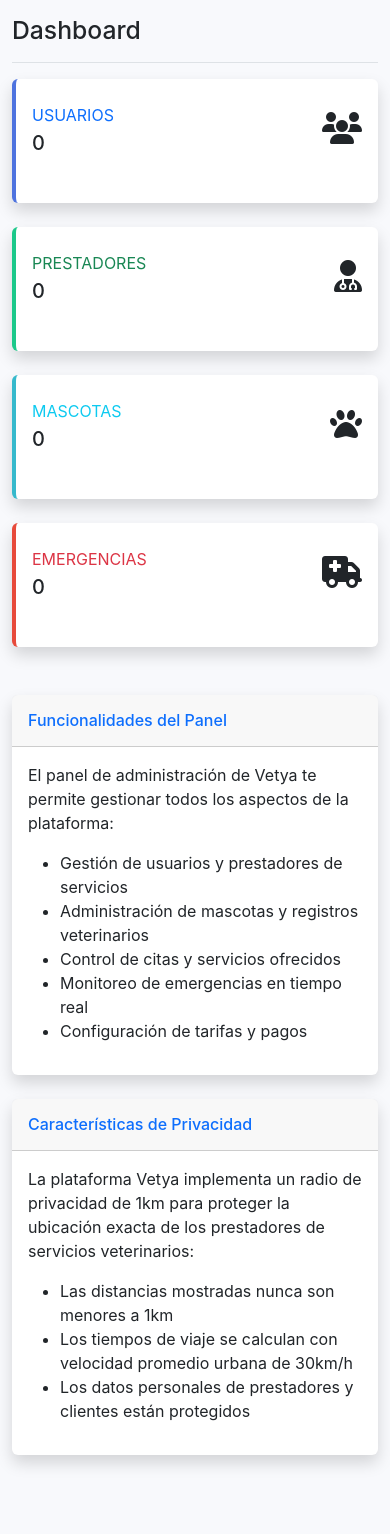
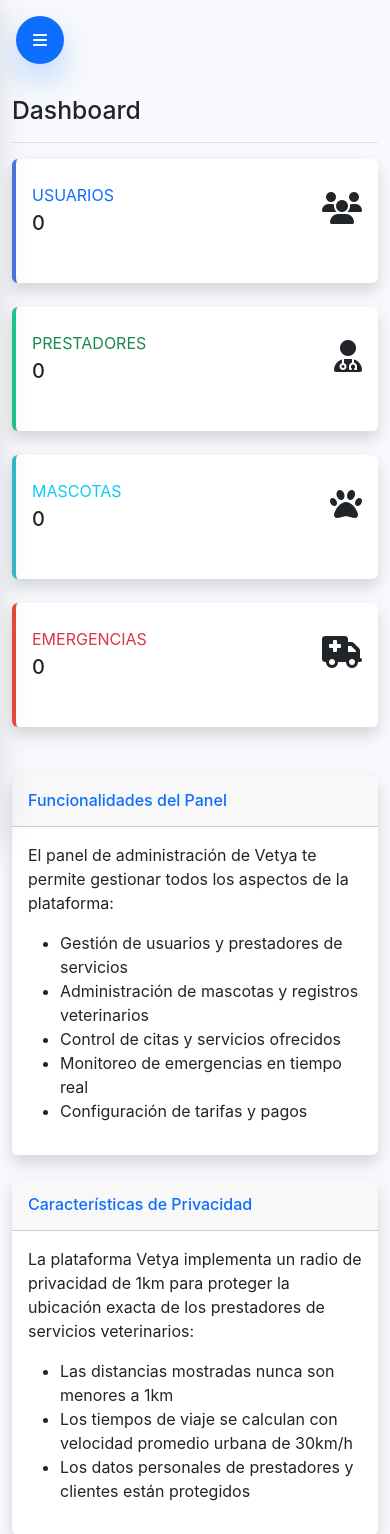
Before and after one commit to davidpereyra2016/vetya, a Node server app: template backend/src/admin/views/dashboard.ejs in a window 390 px wide. Shown: the top 1534 px of the page. Before the commit the page ends 1466 px from the top, so only its background shows below. Run offline with Node 20, Linux system fonts and the light colour scheme; the template is opened without the code that fills it, so the values that code supplies are empty; some libraries are stand-ins or nearby versions.

Commit message:
fix: add mobile admin sidebar toggle

```diff
--- a/backend/src/admin/views/partials/sidebar.ejs
+++ b/backend/src/admin/views/partials/sidebar.ejs
@@ -1,5 +1,94 @@
+<style>
+  .admin-mobile-toggle {
+    position: fixed;
+    top: 1rem;
+    left: 1rem;
+    z-index: 1060;
+    width: 3rem;
+    height: 3rem;
+    border: 0;
+    border-radius: 999px;
+    display: none;
+    align-items: center;
+    justify-content: center;
+    background: #0d6efd;
+    color: #fff;
+    box-shadow: 0 1rem 2rem rgba(13, 110, 253, 0.25);
+  }
+
+  .admin-sidebar-backdrop {
+    position: fixed;
+    inset: 0;
+    z-index: 1030;
+    display: none;
+    border: 0;
+    opacity: 0;
+    pointer-events: none;
+    background: rgba(15, 23, 42, 0.45);
+    transition: opacity 0.25s ease;
+  }
+
+  @media (max-width: 768px) {
+    .admin-mobile-toggle,
+    .admin-sidebar-backdrop {
+      display: inline-flex;
+    }
+
+    .admin-sidebar-backdrop {
+      display: block;
+    }
+
+    .sidebar {
+      position: fixed;
+      top: 0;
+      left: 0;
+      z-index: 1040;
+      width: min(84vw, 320px);
+      height: 100vh;
+      min-height: 100vh;
+      padding: 1rem 0 2rem;
+      overflow-y: auto;
+      transform: translateX(-100%);
+      transition: transform 0.25s ease, box-shadow 0.25s ease;
+    }
+
+    body.admin-sidebar-open .sidebar {
+      transform: translateX(0);
+      box-shadow: 0 1.5rem 3rem rgba(15, 23, 42, 0.25);
+    }
+
+    body.admin-sidebar-open .admin-sidebar-backdrop {
+      opacity: 1;
+      pointer-events: auto;
+    }
+
+    main[class*="col-md-9"] {
+      width: 100%;
+      max-width: 100%;
+      padding-top: 5rem;
+    }
+  }
+</style>
+
+<button
+  class="admin-mobile-toggle"
+  type="button"
+  aria-label="Abrir menu"
+  aria-controls="admin-sidebar"
+  aria-expanded="false"
+>
+  <i class="fas fa-bars"></i>
+</button>
+
+<button
+  class="admin-sidebar-backdrop"
+  type="button"
+  aria-label="Cerrar menu"
+  tabindex="-1"
+></button>
+
 <!-- Sidebar -->
-<nav class="col-md-3 col-lg-2 d-md-block bg-primary sidebar collapse">
+<nav id="admin-sidebar" class="col-md-3 col-lg-2 d-md-block bg-primary sidebar">
   <div class="position-sticky pt-3">
     <div class="text-center mb-4">
       <h4 class="text-white">Vetya Admin</h4>
@@ -65,9 +154,66 @@
       <li class="nav-item mt-5">
         <a class="nav-link text-white" href="/admin/logout">
           <i class="fas fa-sign-out-alt me-2"></i>
-          Cerrar Sesión
+          Cerrar Sesion
         </a>
       </li>
     </ul>
   </div>
 </nav>
+
+<script>
+  (function () {
+    if (window.__vetyaAdminMobileMenuBound) return;
+    window.__vetyaAdminMobileMenuBound = true;
+
+    const bindMenu = () => {
+      const sidebar = document.querySelector('.sidebar');
+      const toggle = document.querySelector('.admin-mobile-toggle');
+      const backdrop = document.querySelector('.admin-sidebar-backdrop');
+      const links = document.querySelectorAll('.sidebar .nav-link');
+      const mobileMediaQuery = window.matchMedia('(max-width: 768px)');
+
+      if (!sidebar || !toggle || !backdrop) return;
+
+      const setOpen = (isOpen) => {
+        document.body.classList.toggle('admin-sidebar-open', isOpen);
+        toggle.setAttribute('aria-expanded', isOpen ? 'true' : 'false');
+      };
+
+      toggle.addEventListener('click', function () {
+        const willOpen = !document.body.classList.contains('admin-sidebar-open');
+        setOpen(willOpen);
+      });
+
+      backdrop.addEventListener('click', function () {
+        setOpen(false);
+      });
+
+      links.forEach((link) => {
+        link.addEventListener('click', function () {
+          if (mobileMediaQuery.matches) {
+            setOpen(false);
+          }
+        });
+      });
+
+      mobileMediaQuery.addEventListener('change', function (event) {
+        if (!event.matches) {
+          setOpen(false);
+        }
+      });
+
+      document.addEventListener('keydown', function (event) {
+        if (event.key === 'Escape') {
+          setOpen(false);
+        }
+      });
+    };
+
+    if (document.readyState === 'loading') {
+      document.addEventListener('DOMContentLoaded', bindMenu, { once: true });
+    } else {
+      bindMenu();
+    }
+  })();
+</script>
```
